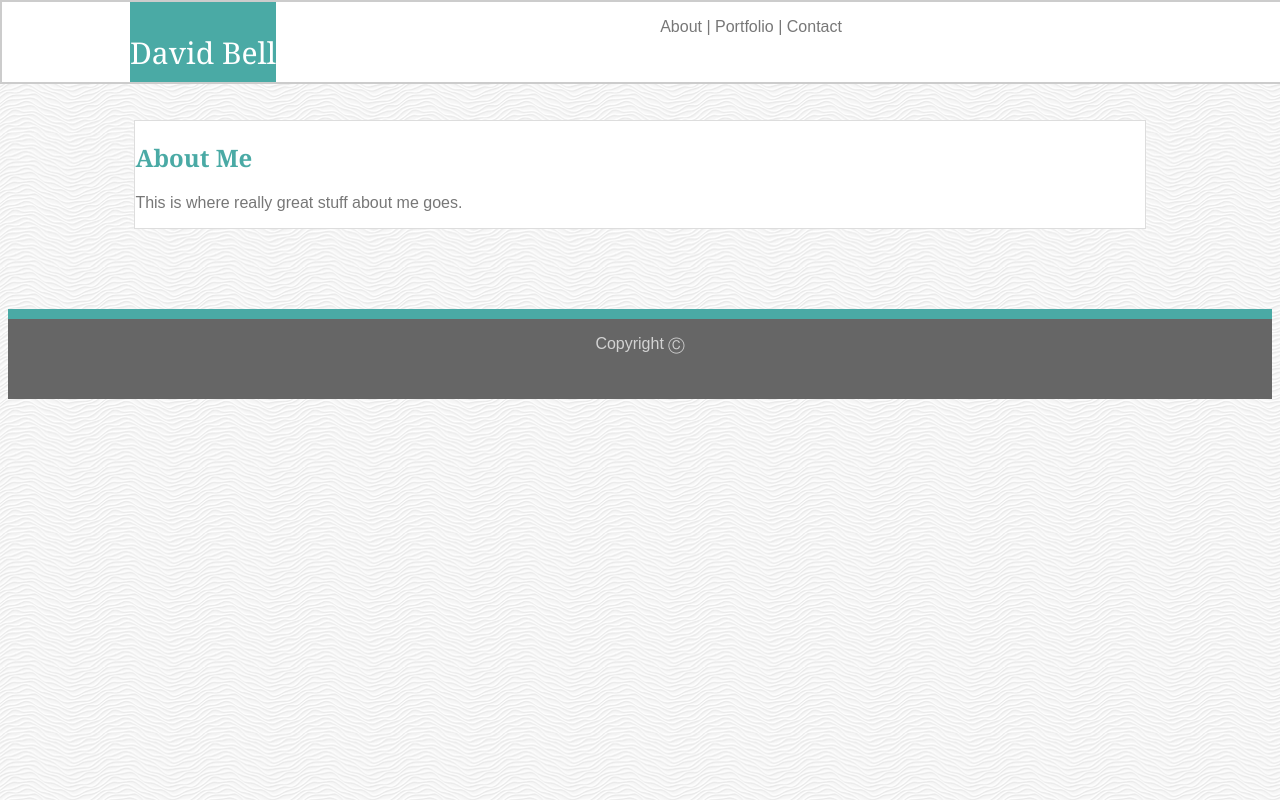
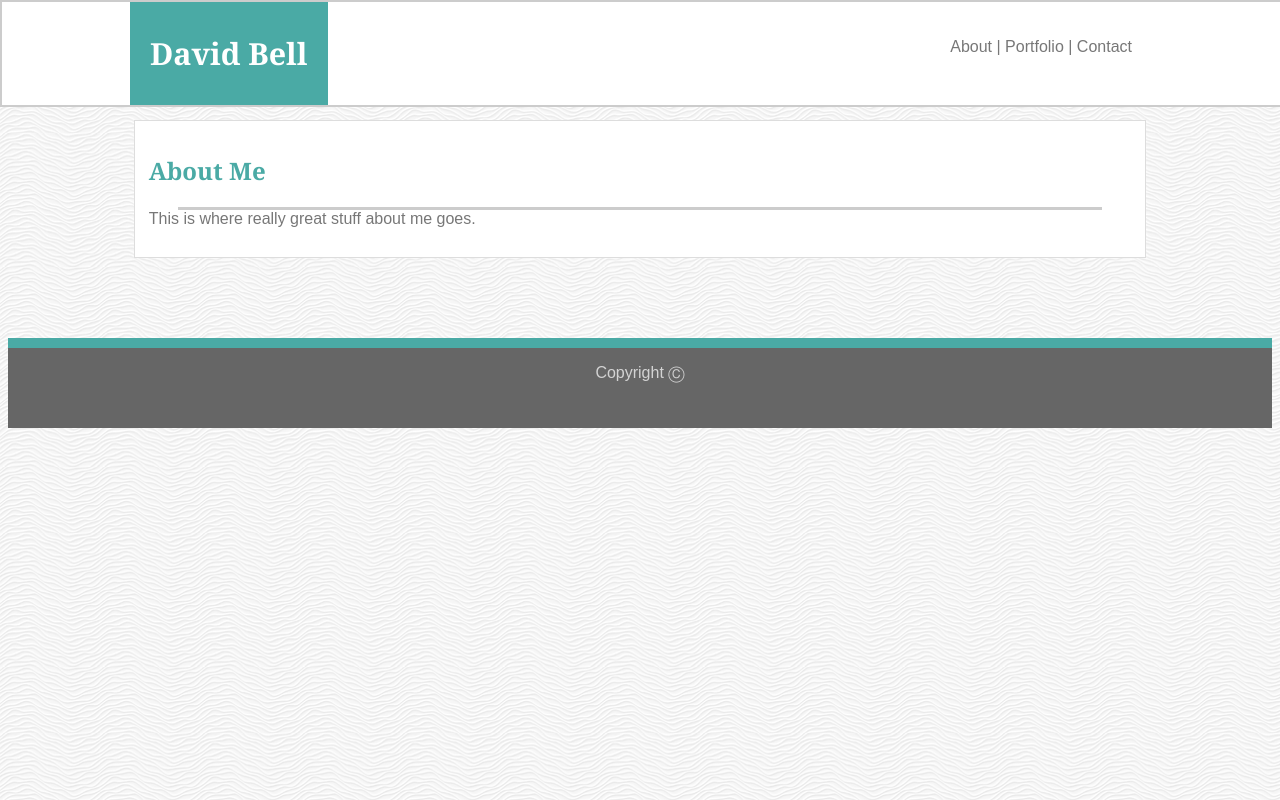
Before and after one commit to actualizeit/Basic-Portfolio, a plain HTML site: page index.html in a window 1280 px wide. Drawn offline with Linux system fonts and the light colour scheme.

Commit message:
header complete

```diff
--- a/assets/css/style.css
+++ b/assets/css/style.css
@@ -3,12 +3,8 @@ body {
     }
 
 .Header{
-    height: 80px;
     width: 100%;
     background: #cccccc;
-    margin: 0;
-    padding: 0;
-    border: 0;
     position: fixed;
     top: 0px;
     left:0px;
@@ -19,23 +15,30 @@ body {
     overflow:hidden;
 }
 
-.MyName {
-    font-family: 'Georgia', Times, Times New Roman, serif;
-    height: 80px;
+.MyNameBackground {
+    height: 100%;
     float: left;
     margin-left:10%;
+    background: #4aaaa5;
+    color: white;
+
+  }
+
+  .MyName{
+    font-family: 'Georgia', Times, Times New Roman, serif;
     padding: 0px;
-    background: #4aaaa5;
-    font-size: 30px;
-    color: white;
+    font-size: 26px;
+    font-weight: bold;
+    margin: 20px;
     text-align: center;
     vertical-align: middle;
+
   }
 
 .Nav{
-    float: left;
-    margin-left:30%;
-    vertical-align: middle;
+    margin: 20px;
+    position: fixed;
+    right: 10%;
 }
 
 body{
@@ -50,6 +53,7 @@ body{
     border-color: #dddddd;
     border-width: 1px;
     margin: 120px 10% 80px 10%;
+    padding: 10pt;
   }
 
 
@@ -59,6 +63,15 @@ body{
     height: 10px;
     width: 100%;
     float:left;
+}
+
+.Divider2{
+    background: #cccccc;
+    height: 3px;
+    width: 94%;
+    float:left;
+    margin-left: 3%;
+    margin-right: 3%;
 }
 
 .Aside{
@@ -79,7 +92,7 @@ body{
     background: #777;
 }
 
-h1{
+.h1{
     color: #4aaaa5;
     font-family: 'Georgia', Times, Times New Roman, serif;
 }
--- a/index.html
+++ b/index.html
@@ -8,8 +8,10 @@
 
 <body>
    <section class="Header">
-        <section class="MyName">
-            <p>David Bell</p>
+        <section class="MyNameBackground">
+            <div class="MyName">
+                <h1>David Bell</h1>
+            </div>
         </section>
         <section class="Nav">
             <p>About | Portfolio | Contact</p>
@@ -17,7 +19,9 @@
     </section>
 
     <section class="AboutMe">
-            <h1>About Me</h1>
+            <div><h1 class="h1">About Me</h1>
+            </div>
+            <div class="Divider2"></div>
             <p>This is where really great stuff about me goes.</p>
     </section>
 
```
